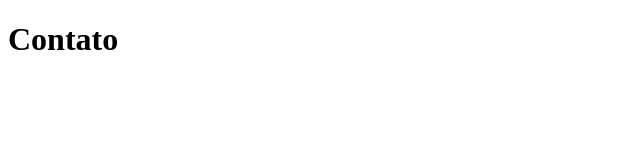
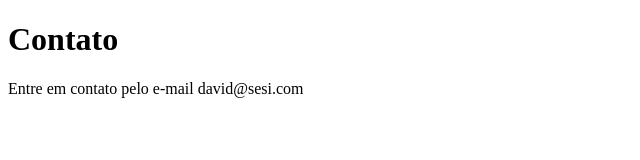
Before and after one commit to DavidZonin/sistema_de_cadastro, a plain HTML site: page contato.html in a window 1280 px wide. Shown: the whole page, without its empty margins (0-640 px from the left). Drawn offline with Linux system fonts and the light colour scheme.

Commit message:
adicionando email de contato

```diff
--- a/contato.html
+++ b/contato.html
@@ -7,5 +7,6 @@
 </head>
 <body>
     <h1>Contato</h1>
+    <p>Entre em contato pelo e-mail david@sesi.com </p>
 </body>
 </html>
```
